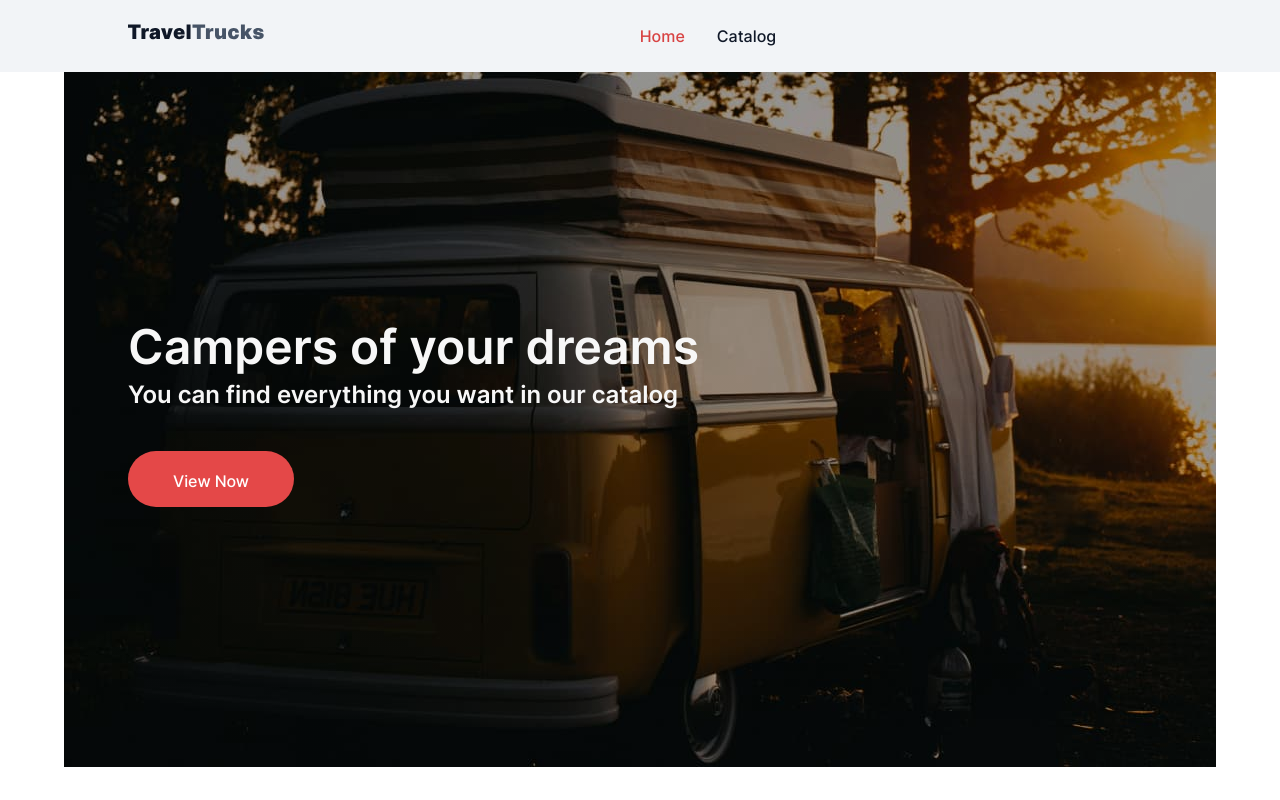
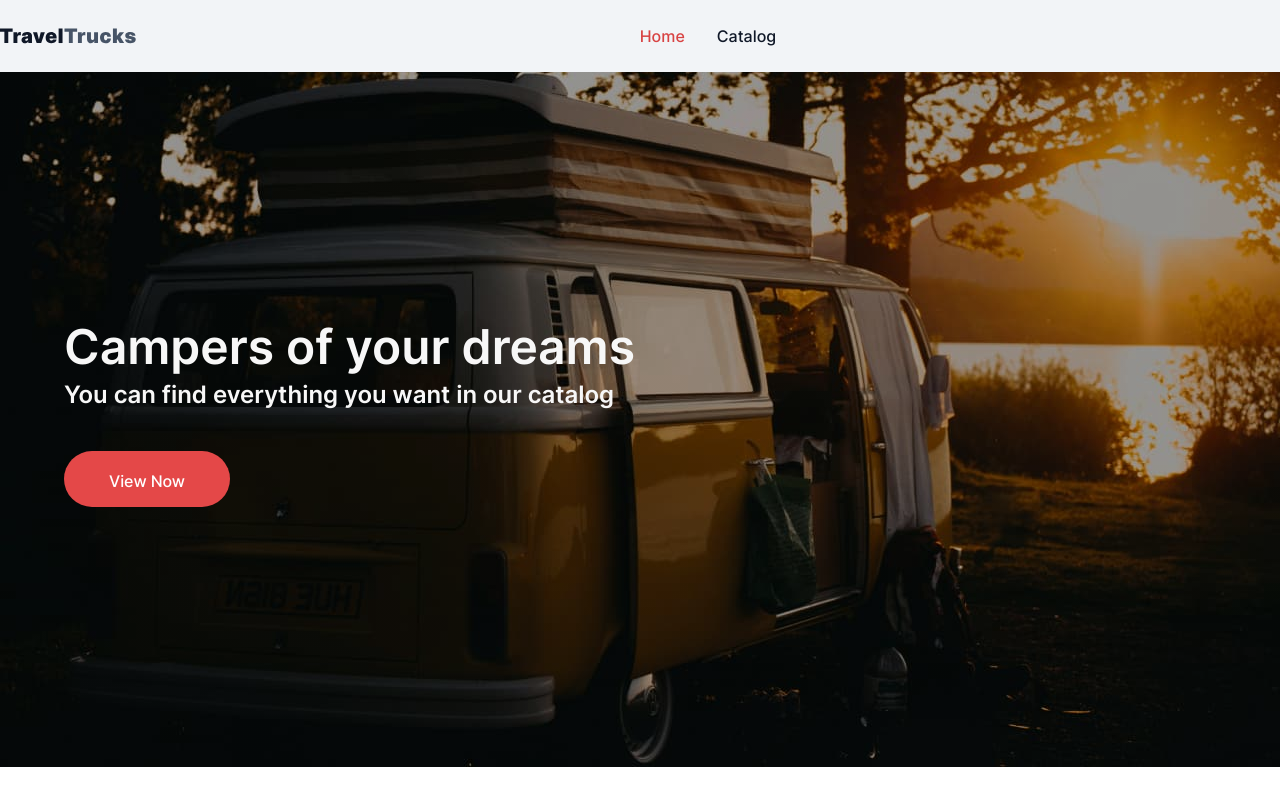
Before and after one commit to Ekaterina-Skrinnikova/TravelTrucks, a React (Vite) app: page / in a window 1280 px wide. Built offline with nearby package versions, Linux system fonts and the light colour scheme; no server answers.

Commit message:
corrected total container, appBar container

```diff
--- a/src/components/AppBar/AppBar.module.css
+++ b/src/components/AppBar/AppBar.module.css
@@ -2,7 +2,6 @@
   display: flex;
   align-items: center;
   justify-content: center;
-  padding: 24px 64px;
   position: fixed;
   top: 0;
   left: 0;
@@ -13,8 +12,10 @@
 }
 
 .containerInner {
+  margin: 0 auto;
   width: 100%;
-  max-width: 1440px;
+  max-width: 1312px;
   display: flex;
-  padding: 24px 64px;
+  align-items: center;
+  align-self: center;
 }
--- a/src/components/Layout/Layout.jsx
+++ b/src/components/Layout/Layout.jsx
@@ -3,7 +3,7 @@ import css from "../Layout/Layout.module.css";
 
 export default function Layout({ children }) {
   return (
-    <div className={css.container}>
+    <div>
       <AppBar />
       <div className={css.containerPage}>{children}</div>
     </div>
--- a/src/components/Layout/Layout.module.css
+++ b/src/components/Layout/Layout.module.css
@@ -1,10 +1,3 @@
-.container {
-  margin: 0 auto;
-  max-width: 1440px;
-  padding-left: 64px;
-  padding-right: 64px;
-}
-
 .containerPage {
   padding-top: 71px;
 }
--- a/src/index.css
+++ b/src/index.css
@@ -108,6 +108,13 @@ body {
   box-sizing: border-box;
 }
 
+.container {
+  margin: 0 auto;
+  max-width: 1440px;
+  padding-left: 64px;
+  padding-right: 64px;
+}
+
 .iconStar {
   width: 16px;
   height: 16px;
--- a/src/page/CatalogPage/CatalogPage.jsx
+++ b/src/page/CatalogPage/CatalogPage.jsx
@@ -4,6 +4,7 @@ import { fetchAllCampers } from "../../redux/campers/operations";
 import FiltersBar from "../../components/FiltersBar/FiltersBar";
 import TrucksList from "../../components/TrucksList/TrucksList";
 import css from "../CatalogPage/CatalogPage.module.css";
+import clsx from "clsx";
 
 export default function CatalogPage() {
   const dispatch = useDispatch();
@@ -13,7 +14,7 @@ export default function CatalogPage() {
   }, [dispatch]);
 
   return (
-    <div className={css.container}>
+    <div className={clsx("container", css.container)}>
       <FiltersBar />
       <TrucksList />
     </div>
--- a/src/page/DetailsPage/DetailsPage.jsx
+++ b/src/page/DetailsPage/DetailsPage.jsx
@@ -22,7 +22,7 @@ export default function DetailsPage() {
     return clsx(css.link, isActive && css.active);
   };
   return (
-    <div className={css.container}>
+    <div className={clsx("container", css.container)}>
       <TrucksCardDetails />
 
       <div>
--- a/src/page/HomePage/HomePage.jsx
+++ b/src/page/HomePage/HomePage.jsx
@@ -3,6 +3,7 @@ import { useEffect } from "react";
 import { fetchAllCampers } from "../../redux/campers/operations";
 import { useDispatch } from "react-redux";
 import Button from "../../components/Button/Button";
+import clsx from "clsx";
 import css from "../HomePage/HomePage.module.css";
 
 export default function HomePage() {
@@ -13,7 +14,7 @@ export default function HomePage() {
   }, [dispatch]);
 
   return (
-    <div className={css.overlay}>
+    <div className={clsx(css.hero, css.overlay)}>
       <h1 className={css.title}>Campers of your dreams</h1>
       <p className={css.text}>
         You can find everything you want in our catalog
--- a/src/page/HomePage/HomePage.module.css
+++ b/src/page/HomePage/HomePage.module.css
@@ -1,22 +1,9 @@
-.title {
-  margin-bottom: 16px;
-  font-size: 48px;
-  font-weight: 600;
-  line-height: calc(32 / 48);
-  color: rgba(247, 247, 247, 1);
-}
-
-.text {
-  margin-bottom: 40px;
-  font-size: 24px;
-  font-weight: 600;
-  line-height: calc(32 / 24);
-  color: rgba(247, 247, 247, 1);
+.hero {
+  background-color: #6c717b;
+  padding: 260px 64px;
 }
 
 .overlay {
-  width: 100%;
-  padding: 260px 64px;
   background-size: cover;
   background-image: linear-gradient(
       to right,
@@ -37,6 +24,22 @@
   }
 }
 
+.title {
+  margin-bottom: 16px;
+  font-size: 48px;
+  font-weight: 600;
+  line-height: calc(32 / 48);
+  color: rgba(247, 247, 247, 1);
+}
+
+.text {
+  margin-bottom: 40px;
+  font-size: 24px;
+  font-weight: 600;
+  line-height: calc(32 / 24);
+  color: rgba(247, 247, 247, 1);
+}
+
 .btn:hover {
   background-color: #d84343;
 }
```
